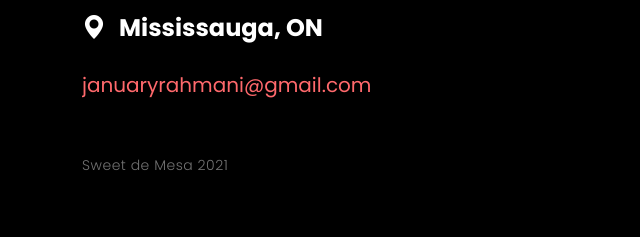
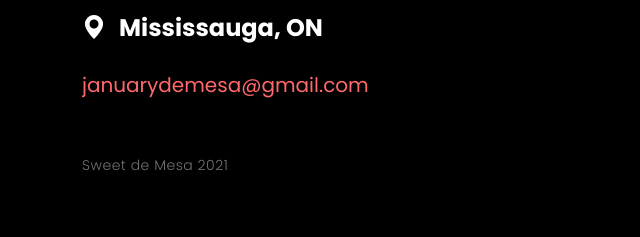
Before and after one commit to PeterBen90/sweet-demesa, a plain HTML site: page index.html in a window 1280 px wide. Shown: the part 6243-6480 px from the top of the page, 0-640 px from the left. Drawn offline with Linux system fonts and the light colour scheme.

Commit message:
email change

```diff
--- a/index.html
+++ b/index.html
@@ -377,7 +377,7 @@
                         </h5>
 
                         <a href="mailto:januarydemesa@gmail.com" target="_top" class="custom-link mt-3 mb-5">
-                            januaryrahmani@gmail.com
+                            januarydemesa@gmail.com
                         </a>
                     </div>
 
```
